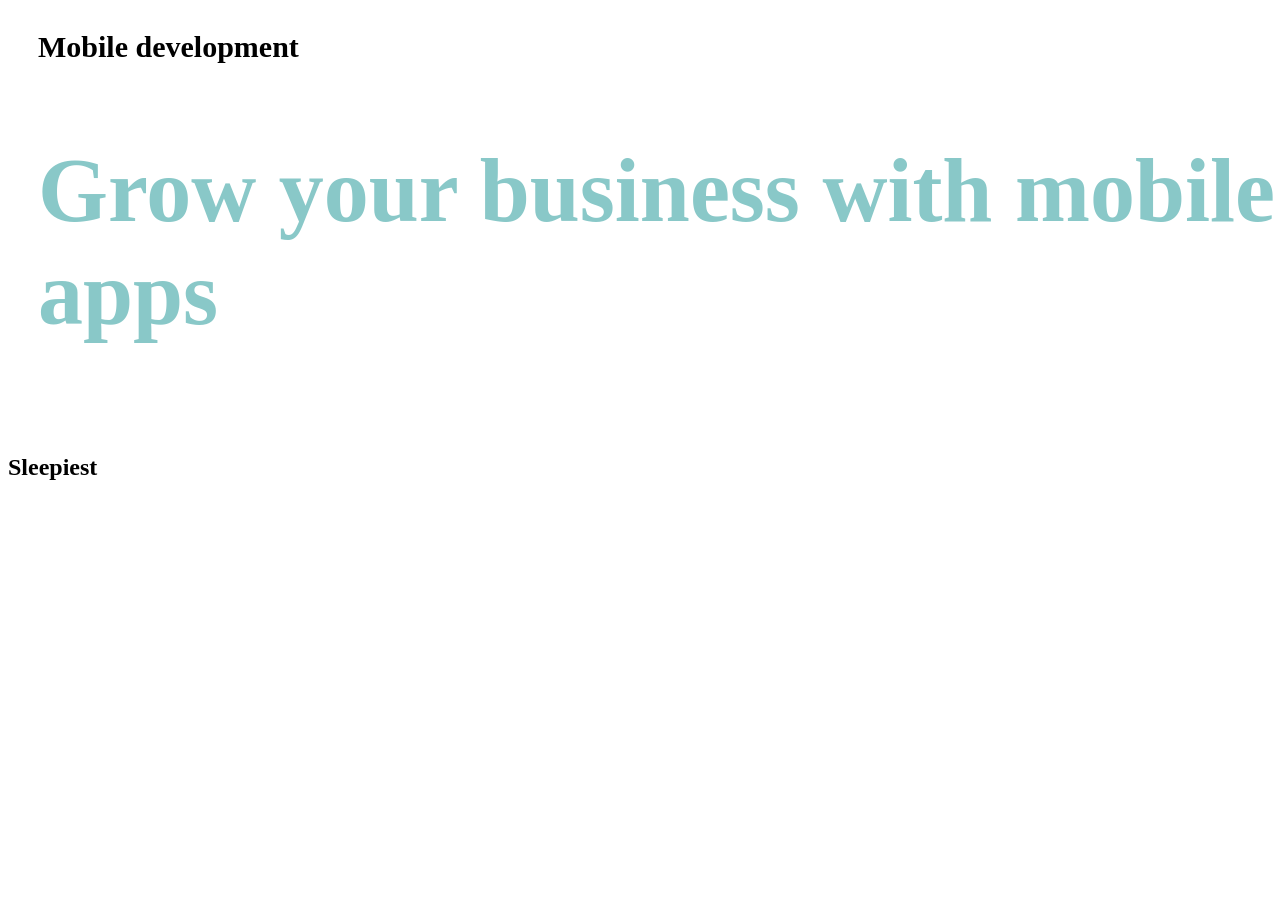
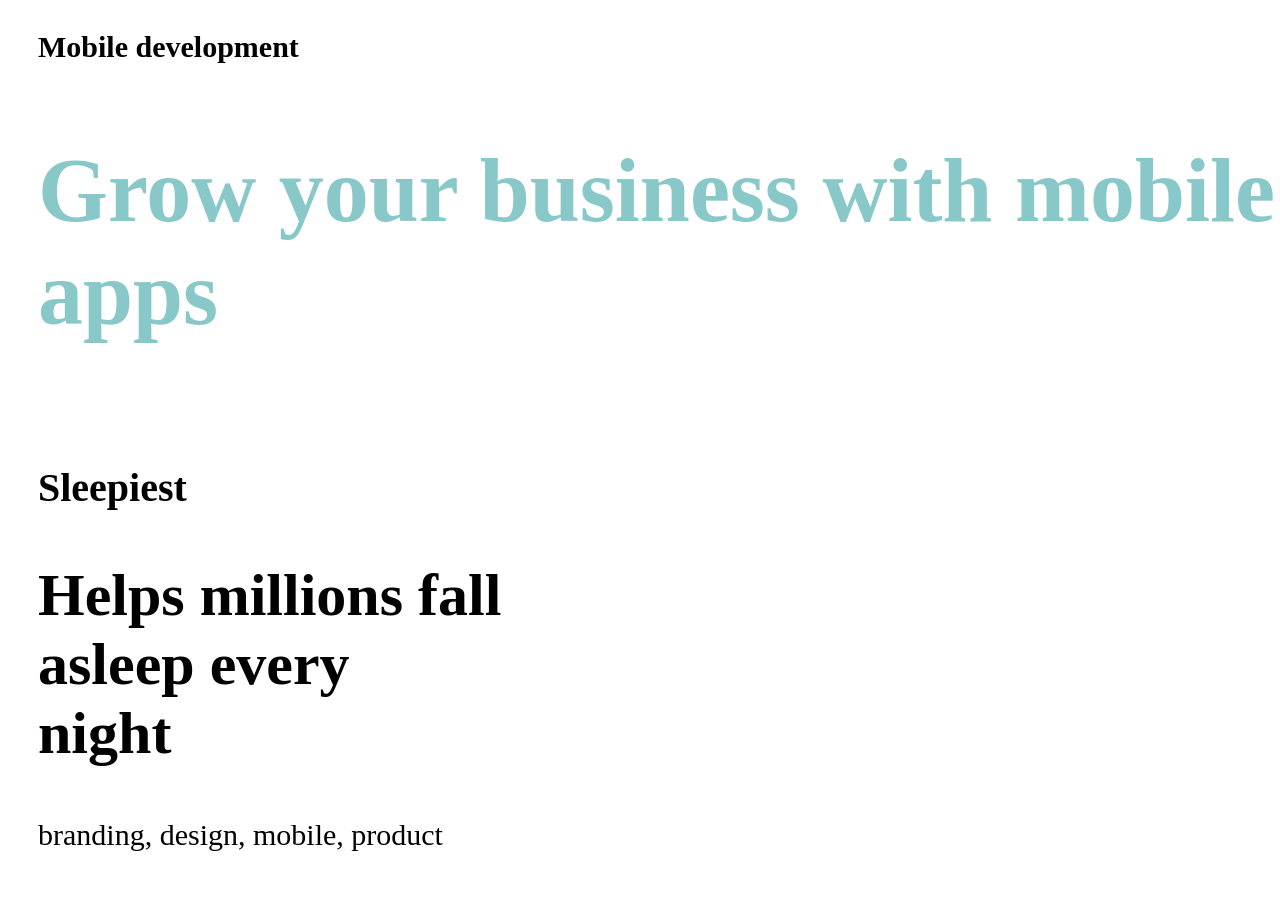
Before and after one commit to Rub3n-byte/Cuberto, a plain HTML site: page index.html in a window 1280 px wide. Shown: the top 900 px of the page. Before the commit the page ends 800 px from the top, so only its background shows below. Drawn offline with Linux system fonts and the light colour scheme.

Commit message:
div one hecho

```diff
--- a/index.html
+++ b/index.html
@@ -12,8 +12,11 @@
         <h1 id="h1_zero">Grow your business with mobile <br>apps</h1>
     </section>
     <section class="one" id="section_one">
-        <h2 id="h2_one">Sleepiest</h2>
-        <p id="p_one"></p>
+        <div id="div_one">
+            <strong id="strong_one">Sleepiest</strong>
+            <h1 id="h1_one">Helps millions fall <br>asleep every <br>night</h1>
+            <p id="p_one">branding, design, mobile, product</p>
+        </div>
     </section>
 </body>
 </html>
--- a/style.css
+++ b/style.css
@@ -9,3 +9,19 @@
     color: #89C8C8;
     font-size: 90px;
 }
+
+#div_one {
+    width: 50%;
+    height: 50%;
+    padding: 15px 15px 15px 15px;
+    margin: 15px 15px 15px 15px;
+}
+#strong_one {
+    font-size: 40px;
+}
+#h1_one {
+    font-size: 60px;
+}
+#p_one {
+    font-size: 30px;
+}
```
